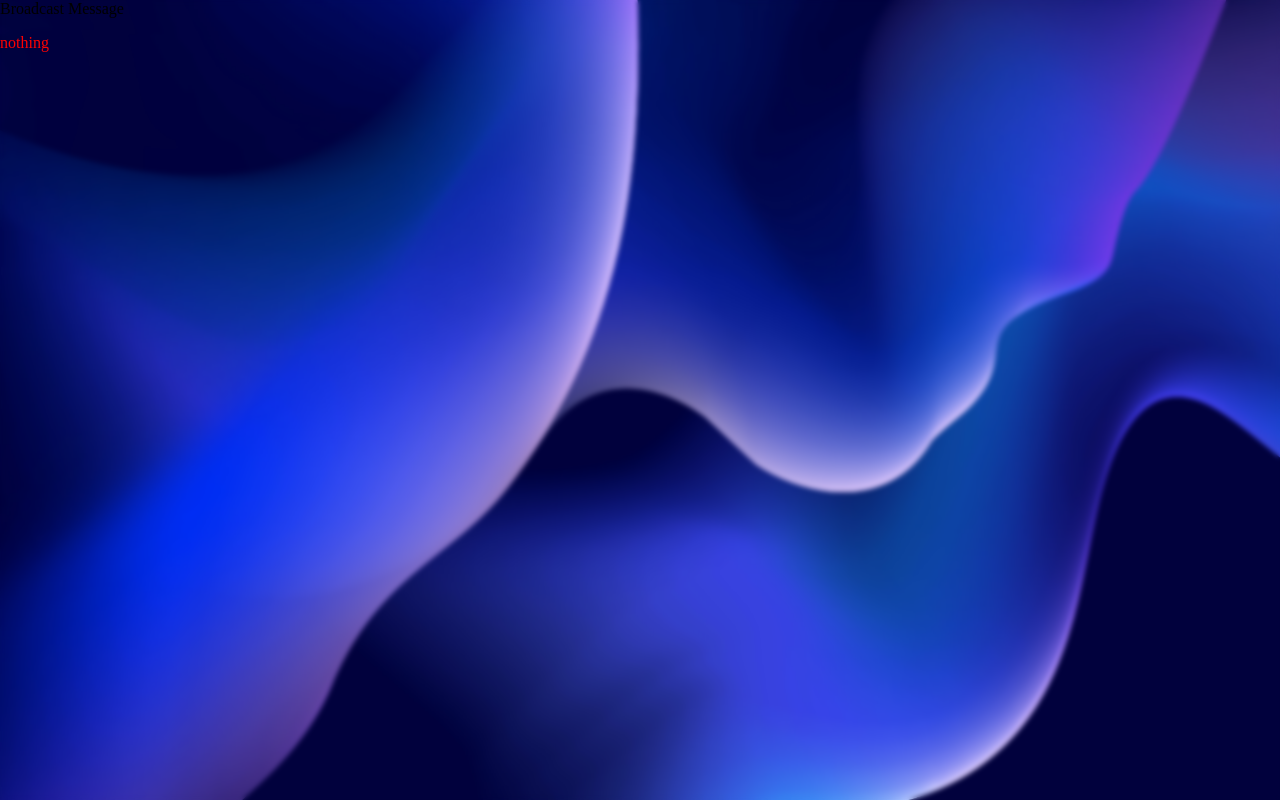
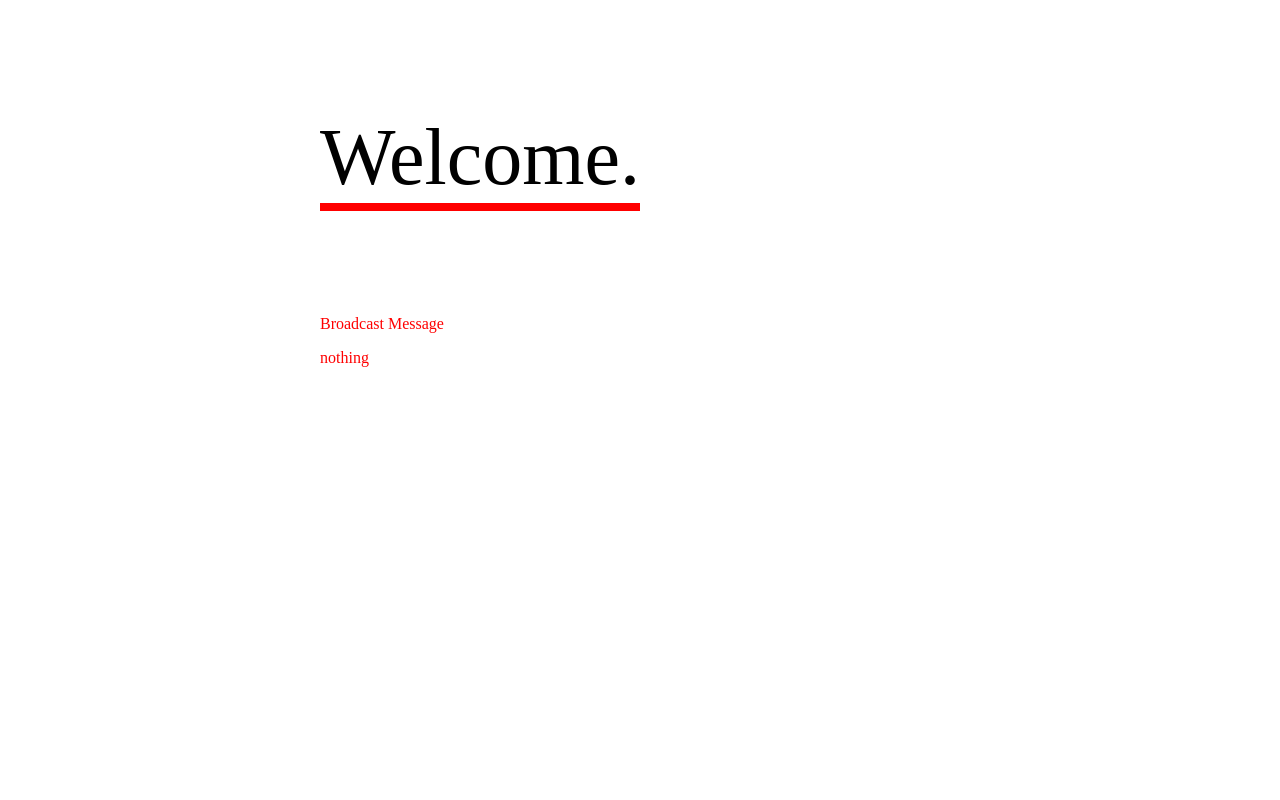
Before and after one commit to JacobSanford6/BroadcastSite, a Flask app: page / in a window 1280 px wide. Run offline with Flask 2, Linux system fonts and the light colour scheme.

Commit message:
changed up design

```diff
--- a/static/css/style.css
+++ b/static/css/style.css
@@ -2,22 +2,10 @@
     box-sizing: border-box;
 }
 
-html::after{
-    content: "";
-    position: absolute;
-    width: 100%;
-    height: 100%;
-    backdrop-filter: blur(2.5px);
-    pointer-events: none;
-}
-html{
-    background: no-repeat center center fixed;
-    background-image: url('../images/mainbackground.jpg');
-    -webkit-background-size: cover;
 
-
-    -moz-background-size: cover;
-    -o-background-size: cover;
+body{
+    background: linear-gradient(to right, #EB455F, #BAD7E9);
+    background-position: center;
     background-size: cover;
 }
 
@@ -35,6 +23,17 @@ body{
     z-index: 99;
     margin: 0;
     padding: 0;
-    width: 100%;
-    height: 100%;
+    left: 25%;
+    top: 25%;
+    width: 50%;
+    height: 50%;
+
 }
+
+#mainContent header{
+    position: relative;
+    font-size: 5rem;
+    top: -5.5rem;
+    border-bottom: solid .5rem red;
+    width: 20rem;
+}
--- a/templates/index.html
+++ b/templates/index.html
@@ -7,9 +7,11 @@
     </head>
 
     <body>
+
+
         <div id="mainContent">
-
-            <header>Broadcast Message</header>
+            <header>Welcome.</header>
+            <p>Broadcast Message</p>
             <p id="broadcastMessage">nothing</p>
 
         </div>
```
